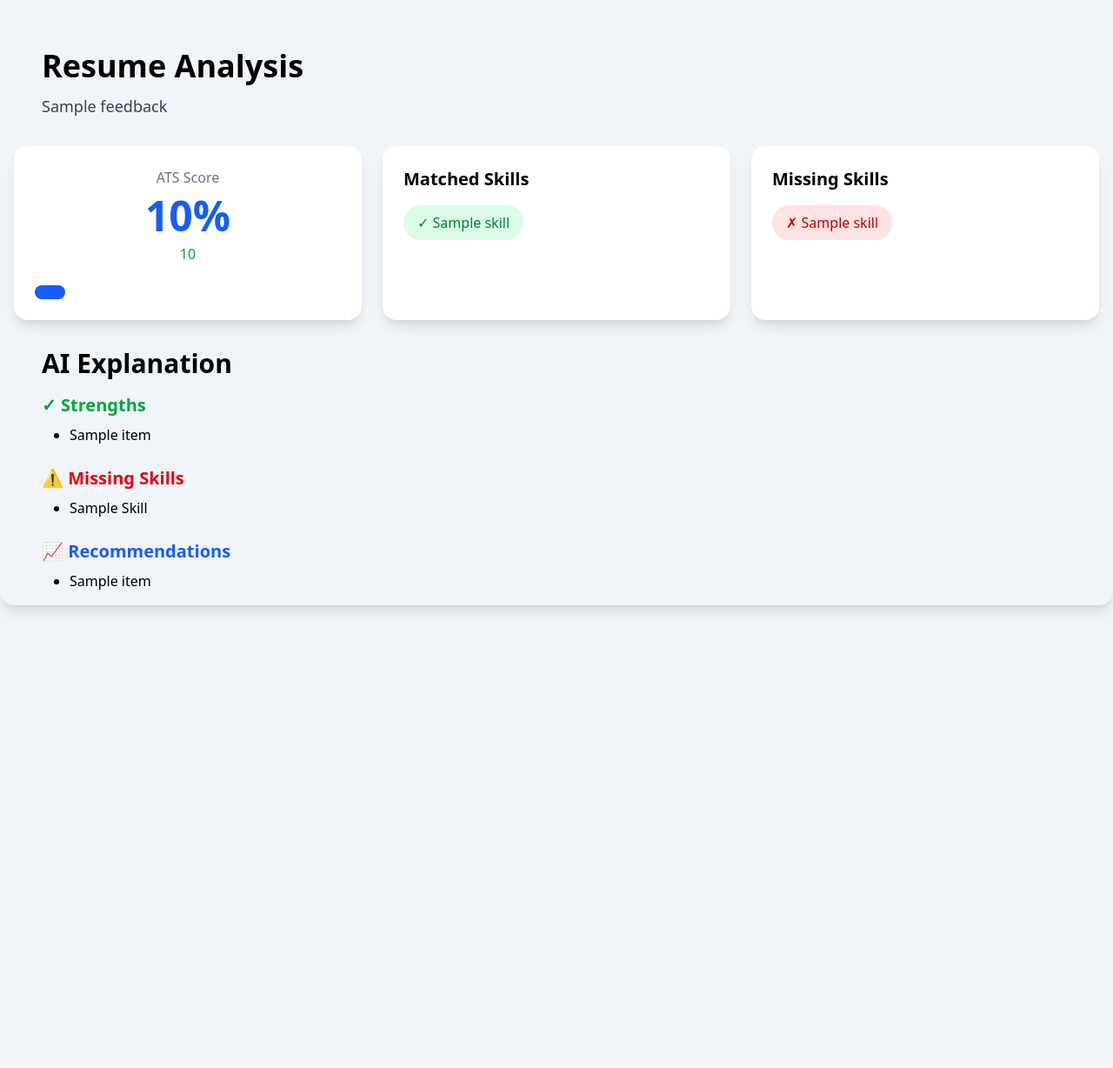
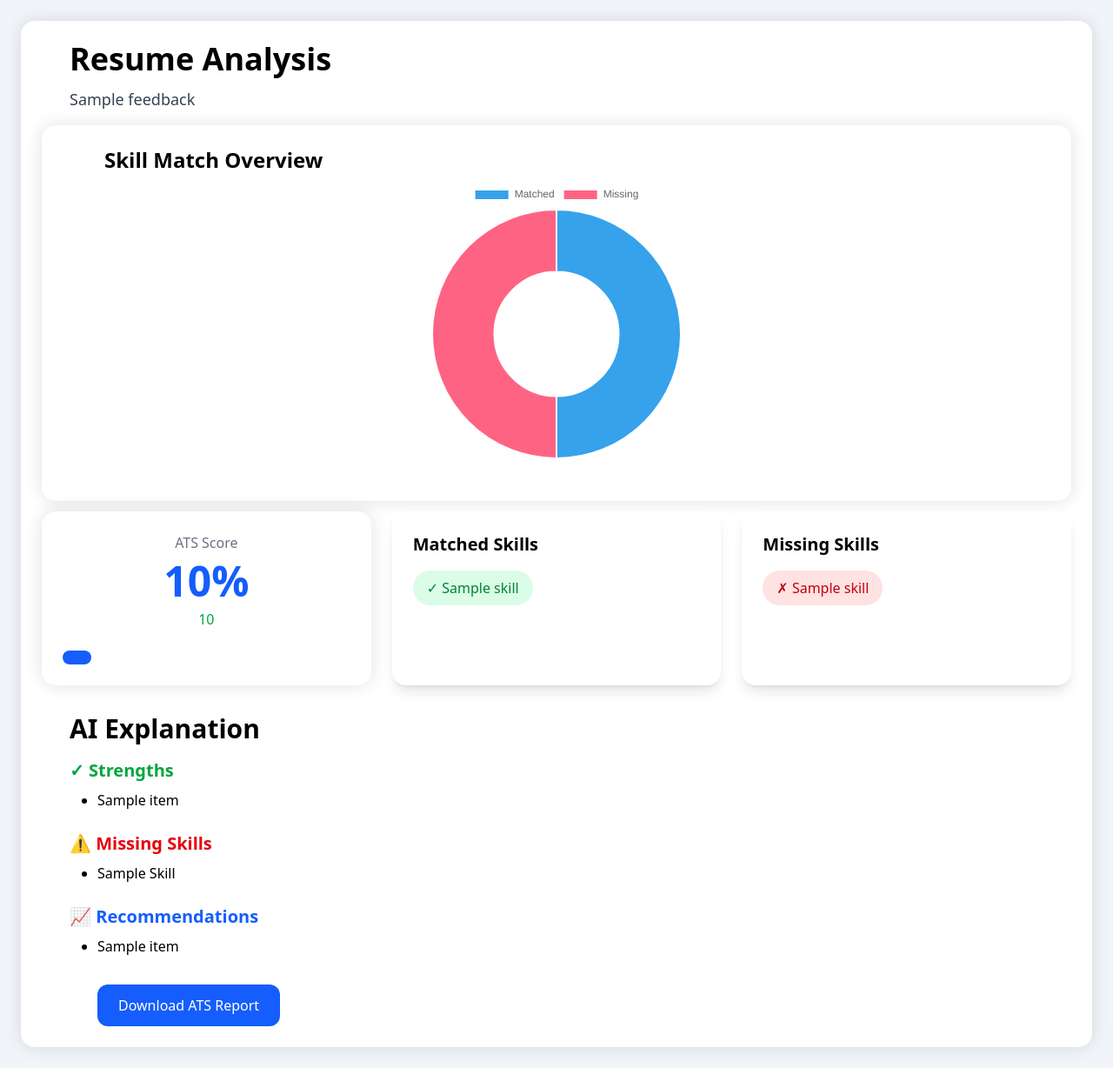
Before and after one commit to divissha/ai-resume-screener, a Django app: template templates/screener/result.html in a window 1280 px wide. Shown: the whole page at 87% size. Before the commit the page ends 703 px from the top, so only its background shows below. Run offline with Django 3.2, Linux system fonts and the light colour scheme; the template is opened without the code that fills it: most values are stand-ins (such as "Sample title", 1, 10 or a date in 2020); some libraries are stand-ins or nearby versions.

Commit message:
Added ATS report download and chart visualization

```diff
--- a/screener/urls.py
+++ b/screener/urls.py
@@ -1,6 +1,12 @@
 from django.urls import path
 from .views import upload_resume
+from . import views
 
 urlpatterns = [
     path('', upload_resume, name='upload_resume'),
+
+    path(
+    "download/",
+    views.download_report,
+    name="download"),
 ]
--- a/templates/screener/result.html
+++ b/templates/screener/result.html
@@ -10,21 +10,118 @@
 
 {% block content %}
 {% comment %} <div class="min-h-screen flex items-center justify-center"> {% endcomment %}
-<div class="max-w-7xl mx-auto px- py-10">
+<div class="max-w-7xl mx-auto px-6 py-6">
 
 
-<div class="card rounded-2xl shadow-lg rounded p-4">
+<div class="card bg-white rounded-2xl p-6 shadow-[0_0_20px_rgba(0,0,0,0.12)]">
     <h2 class="ml-8 text-4xl font-bold mb-3">
         Resume Analysis
     </h2>
 
-    <p class="ml-8 text-lg text-gray-700 mb-8">
+    {% comment %} <div class="mt-10">
+
+<h2>
+
+Candidate Ranking
+
+</h2>
+
+{% for r in rankings %}
+
+<p>
+
+{{ forloop.counter }}
+
+→
+
+{{ r.name }}
+
+→
+
+{{ r.score }}%
+
+</p>
+
+{% endfor %}
+
+</div> {% endcomment %}
+
+
+
+    <p class="ml-8 text-lg text-gray-700 mb-4">
         {{ feedback }}
     </p>
 
+    <div class="bg-white rounded-2xl shadow-[0_0_20px_rgba(0,0,0,0.12)] p-6 mt-2 mb-3">
+
+    <h2 class="text-2xl font-bold mb-2 ml-12">
+        Skill Match Overview
+    </h2>
+
+
+
+
+    <script src="https://cdn.jsdelivr.net/npm/chart.js"></script>
+
+    <div class="mx-auto mt-1 mb-6 w-80 h-80">
+
+<canvas id="skillsChart">
+
+</canvas>
+
+</div>
+
+<script>
+
+new Chart(
+
+document.getElementById(
+"skillsChart"
+),
+
+{
+
+type:"doughnut",
+
+data:{
+
+labels:[
+"Matched",
+"Missing"
+],
+
+datasets:[{
+
+data:[
+
+{{ matched|length }},
+
+{{ missing|length }}
+
+]
+
+}]
+
+}
+
+}
+
+)
+
+</script>
+</div>
+
+
+
+
+
+
+
+
+
     <div class="grid grid-cols-3 gap-6 mb-8">
 
-    <div class="bg-white rounded-2xl shadow-lg p-6 text-center">
+    <div class="bg-white rounded-2xl shadow-[0_0_20px_rgba(0,0,0,0.12)] p-6 text-center">
 
         <h3 class="text-gray-500 mb-2">
             ATS Score
@@ -232,6 +329,25 @@
 
     </ul>
 
+    <a
+href="{% url 'download' %}"
+
+class="
+bg-blue-600
+text-white
+px-6
+py-3
+rounded-xl
+inline-block
+mt-8
+ml-8
+"
+>
+
+Download ATS Report
+
+</a>
+
 </div>
 
 
--- a/theme/static/css/dist/styles.css
+++ b/theme/static/css/dist/styles.css
@@ -54,6 +54,7 @@
     --leading-normal: 1.5;
     --leading-relaxed: 1.625;
     --radius-lg: 0.5rem;
+    --radius-xl: 0.75rem;
     --radius-2xl: 1rem;
     --radius-3xl: 1.5rem;
     --default-font-family: var(--font-sans);
@@ -236,17 +237,29 @@
   .mx-auto {
     margin-inline: auto;
   }
+  .mt-1 {
+    margin-top: calc(var(--spacing) * 1);
+  }
   .mt-2 {
     margin-top: calc(var(--spacing) * 2);
   }
   .mt-3 {
     margin-top: calc(var(--spacing) * 3);
   }
+  .mt-5 {
+    margin-top: calc(var(--spacing) * 5);
+  }
   .mt-6 {
     margin-top: calc(var(--spacing) * 6);
   }
+  .mt-7 {
+    margin-top: calc(var(--spacing) * 7);
+  }
   .mt-8 {
     margin-top: calc(var(--spacing) * 8);
+  }
+  .mt-9 {
+    margin-top: calc(var(--spacing) * 9);
   }
   .mt-10 {
     margin-top: calc(var(--spacing) * 10);
@@ -278,11 +291,29 @@
   .mb-8 {
     margin-bottom: calc(var(--spacing) * 8);
   }
+  .mb-10 {
+    margin-bottom: calc(var(--spacing) * 10);
+  }
   .ml-4 {
     margin-left: calc(var(--spacing) * 4);
   }
   .ml-8 {
     margin-left: calc(var(--spacing) * 8);
+  }
+  .ml-10 {
+    margin-left: calc(var(--spacing) * 10);
+  }
+  .ml-12 {
+    margin-left: calc(var(--spacing) * 12);
+  }
+  .ml-16 {
+    margin-left: calc(var(--spacing) * 16);
+  }
+  .ml-22 {
+    margin-left: calc(var(--spacing) * 22);
+  }
+  .ml-50 {
+    margin-left: calc(var(--spacing) * 50);
   }
   .block {
     display: block;
@@ -299,11 +330,29 @@
   .h-4 {
     height: calc(var(--spacing) * 4);
   }
+  .h-64 {
+    height: calc(var(--spacing) * 64);
+  }
+  .h-70 {
+    height: calc(var(--spacing) * 70);
+  }
+  .h-80 {
+    height: calc(var(--spacing) * 80);
+  }
   .h-screen {
     height: 100vh;
   }
   .min-h-screen {
     min-height: 100vh;
+  }
+  .w-64 {
+    width: calc(var(--spacing) * 64);
+  }
+  .w-70 {
+    width: calc(var(--spacing) * 70);
+  }
+  .w-80 {
+    width: calc(var(--spacing) * 80);
   }
   .w-100 {
     width: calc(var(--spacing) * 100);
@@ -358,6 +407,9 @@
   }
   .rounded-lg {
     border-radius: var(--radius-lg);
+  }
+  .rounded-xl {
+    border-radius: var(--radius-xl);
   }
   .border {
     border-style: var(--tw-border-style);
@@ -442,6 +494,9 @@
   }
   .py-5 {
     padding-block: calc(var(--spacing) * 5);
+  }
+  .py-6 {
+    padding-block: calc(var(--spacing) * 6);
   }
   .py-7 {
     padding-block: calc(var(--spacing) * 7);
@@ -567,6 +622,10 @@
   }
   .shadow-2xl {
     --tw-shadow: 0 25px 50px -12px var(--tw-shadow-color, rgb(0 0 0 / 0.25));
+    box-shadow: var(--tw-inset-shadow), var(--tw-inset-ring-shadow), var(--tw-ring-offset-shadow), var(--tw-ring-shadow), var(--tw-shadow);
+  }
+  .shadow-\[0_0_20px_rgba\(0\,0\,0\,0\.12\)\] {
+    --tw-shadow: 0 0 20px var(--tw-shadow-color, rgba(0,0,0,0.12));
     box-shadow: var(--tw-inset-shadow), var(--tw-inset-ring-shadow), var(--tw-ring-offset-shadow), var(--tw-ring-shadow), var(--tw-shadow);
   }
   .shadow-lg {
```
Also changed, not shown: screener/services/report.py (added, +78 -0 lines), screener/views.py (+48 -1 lines).
